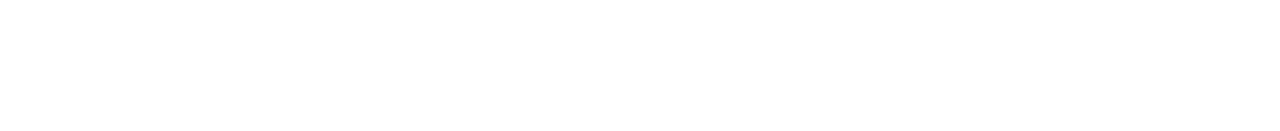
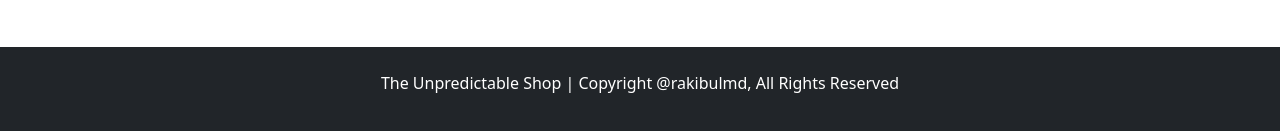
Before and after one commit to rakibulmd/random-product-select-app-React, a React (Create React App) app: page / in a window 1280 px wide. Shown: the part 1624-1755 px from the top of the page. Before the commit the page ends 1671 px from the top, so only its background shows below. Built offline with nearby package versions, Linux system fonts and the light colour scheme.

Commit message:
added footer component

```diff
--- a/src/App.js
+++ b/src/App.js
@@ -4,6 +4,7 @@ import Header from "./Components/Header/Header";
 import Shop from "./Components/Shop/Shop";
 import ProductSelectionDeclaration from "./Components/ProductSelectionDeclaration/ProductSelectionDeclaration";
 import QnAaccordion from "./Components/QnAaccordion/QnAaccordion";
+import Footer from "./Components/Footer/Footer";
 
 function App() {
     return (
@@ -12,6 +13,7 @@ function App() {
             <ProductSelectionDeclaration></ProductSelectionDeclaration>
             <Shop></Shop>
             <QnAaccordion></QnAaccordion>
+            <Footer></Footer>
         </div>
     );
 }
--- /dev/null
+++ b/src/Components/Footer/Footer.js
@@ -0,0 +1,16 @@
+import React from "react";
+
+const Footer = () => {
+    return (
+        <footer className="bg-dark text-white text-center py-4">
+            <div className="container">
+                <p>
+                    The Unpredictable Shop | Copyright @rakibulmd, All Rights
+                    Reserved
+                </p>
+            </div>
+        </footer>
+    );
+};
+
+export default Footer;
```
Also changed, not shown: src/Components/Footer/Footer.css (added).
